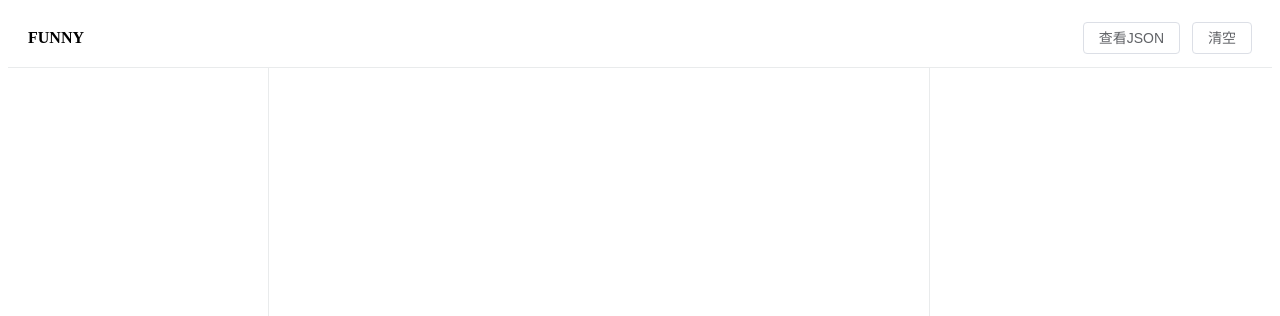
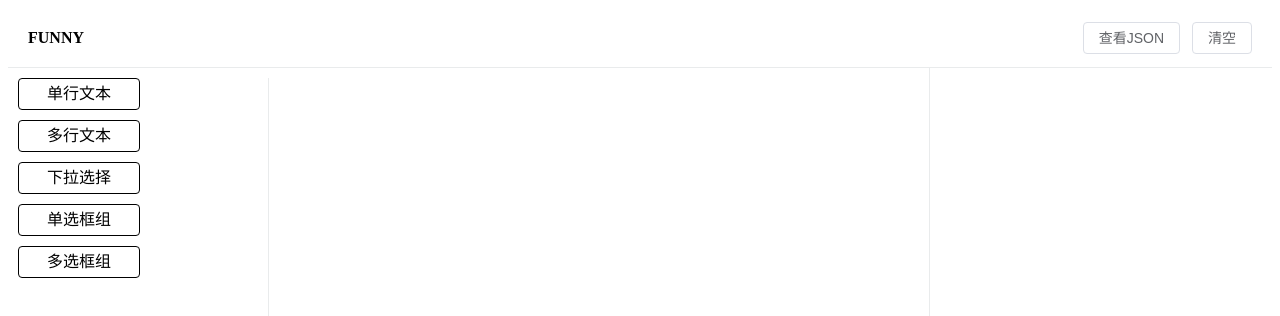
Before and after one commit to Quinn1026/funny-lowcode, a Vue app: page / in a window 1280 px wide. Shown: the top 316 px of the page. Built offline with nearby package versions, Linux system fonts and the light colour scheme.

Commit message:
feat：组建区域搭建

```diff
--- a/package.json
+++ b/package.json
@@ -14,7 +14,7 @@
     "pinia": "^2.0.22",
     "vue": "^3.2.13",
     "vue-router": "^4.1.5",
-    "vuedraggable": "^2.24.3"
+    "vuedraggable": "^4.1.0"
   },
   "devDependencies": {
     "@babel/core": "^7.12.16",
--- a/src/components/config.js
+++ b/src/components/config.js
@@ -1,13 +1,12 @@
 // 组件基本配置
-export const componentConfig = [
+export const componentConfigs = [
   {
+    id: 0,
     // 自定义配置
     __config__: {
       label: '单行文本',
       labelWidth: null,
-      showLabel: true,
       tag: 'el-input',
-      tagIcon: 'input',
       defaultValue: undefined,
       required: true,
       layout: 'ColFormItem',
@@ -22,10 +21,104 @@ export const componentConfig = [
     placeholder: '请输入',
     style: { width: '100%' },
     clearable: true,
-    'prefix-icon': '',
-    'suffix-icon': '',
-    maxlength: null,
     readonly: false,
     disabled: false
-  }
+  },
+  {
+    id: 1,
+    __config__: {
+      label: '多行文本',
+      labelWidth: null,
+      tag: 'el-input',
+      defaultValue: undefined,
+      required: true,
+      layout: 'ColFormItem',
+      span: 24,
+    },
+    type: 'textarea',
+    placeholder: '请输入',
+    autosize: {
+      minRows: 2,
+      maxRows: 4
+    },
+    style: { width: '100%' },
+    readonly: false,
+    disabled: false
+  },
+  {
+    id: 2,
+    __config__: {
+      label: '下拉选择',
+      showLabel: true,
+      labelWidth: null,
+      tag: 'el-select',
+      required: true,
+      layout: 'ColFormItem',
+      span: 24,
+    },
+    __slot__: {
+      options: [{
+        label: '选项一',
+        value: 1
+      }, {
+        label: '选项二',
+        value: 2
+      }]
+    },
+    placeholder: '请选择',
+    style: { width: '100%' },
+    clearable: true,
+    disabled: false,
+  },
+  {
+    id: 3,
+    __config__: {
+      label: '单选框组',
+      labelWidth: null,
+      tag: 'el-radio-group',
+      changeTag: true,
+      defaultValue: undefined,
+      layout: 'ColFormItem',
+      span: 24,
+      optionType: 'default',
+      required: true,
+      border: false,
+    },
+    __slot__: {
+      options: [{
+        label: '选项一',
+        value: 1
+      }, {
+        label: '选项二',
+        value: 2
+      }]
+    },
+    style: {},
+    disabled: false
+  },
+  {
+    id: 4,
+    __config__: {
+      label: '多选框组',
+      tag: 'el-checkbox-group',
+      defaultValue: [],
+      span: 24,
+      labelWidth: null,
+      layout: 'ColFormItem',
+      optionType: 'default',
+      required: true,
+      border: false,
+    },
+    __slot__: {
+      options: [{
+        label: '选项一',
+        value: 1
+      }, {
+        label: '选项二',
+        value: 2
+      }]
+    },
+    style: {},
+    disabled: false
+  },
 ]
--- a/src/view/MainEditor.vue
+++ b/src/view/MainEditor.vue
@@ -2,7 +2,16 @@
   <div class="container">
     <!-- 组件列表 -->
     <div class="left-board">
-
+      <draggable
+        :list="componentList"
+        :group="{ name: 'componentsGroup', pull: 'clone', put: false }"
+        @start="onStart"
+        @end="onEnd"
+        item-key="id">
+        <template #item="{ element }">
+          <div class="component-body">{{ element.__config__.label }}</div>
+        </template>
+      </draggable>
     </div>
     <!-- 展示区域 -->
     <div class="center-board">
@@ -10,6 +19,19 @@
     </div>
   </div>
 </template>
+
+<script setup>
+import draggable from 'vuedraggable'
+import { reactive } from 'vue'
+import { componentConfigs } from '../components/config'
+const componentList = reactive(componentConfigs)
+const onStart = (e) => {
+  console.log('拖动开始', e)
+}
+const onEnd = (e) => {
+  console.log('拖动结束', e)
+}
+</script>
 
 <style>
 .left-board {
@@ -22,4 +44,16 @@
   margin: 0 350px 0 260px;
   box-sizing: border-box;
 }
+.component-body {
+  width: 120px;
+  height: 30px;
+  border: 1px solid #000;
+  border-radius: 4px;
+  text-align: center;
+  line-height: 30px;
+  margin: 10px 10px 0;
+}
+.component-body:hover {
+  cursor: move;
+}
 </style>
```
Also changed, not shown: 1 other file (tests, documents, lock files or other folders).
